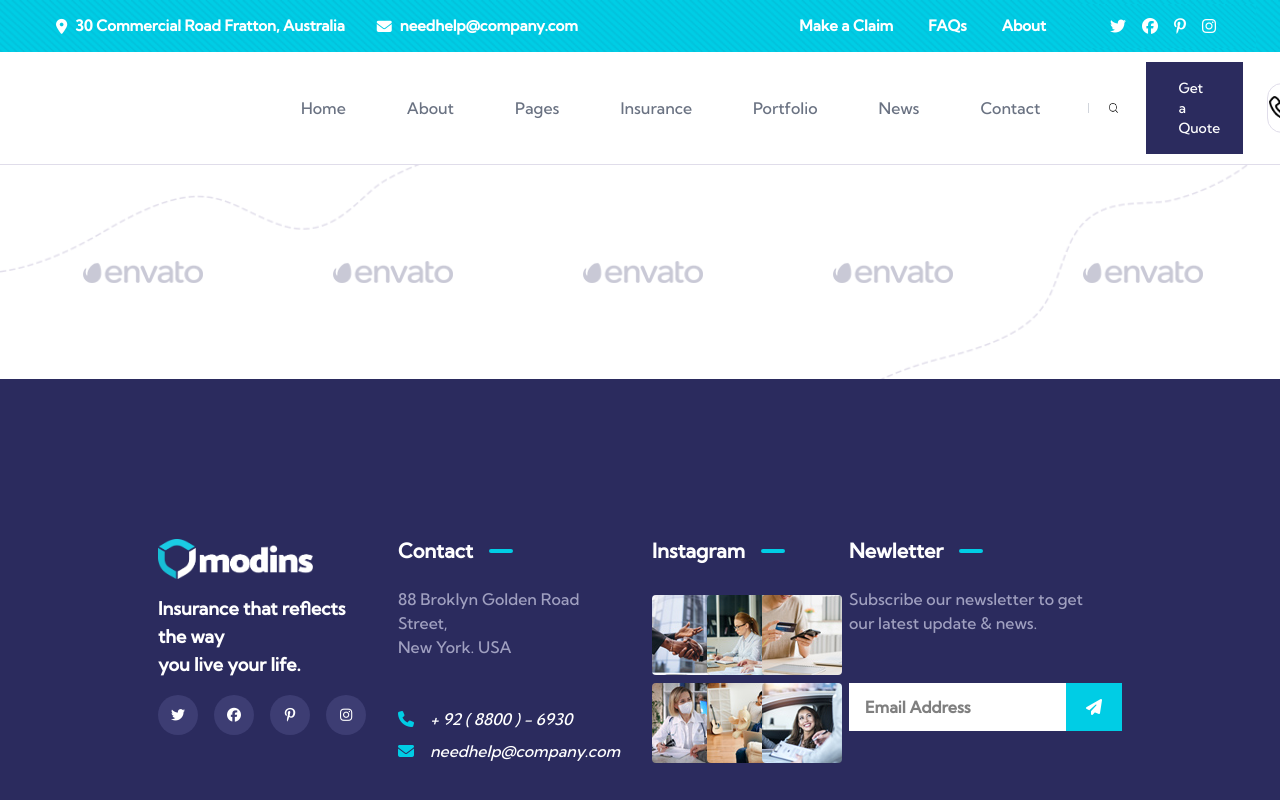
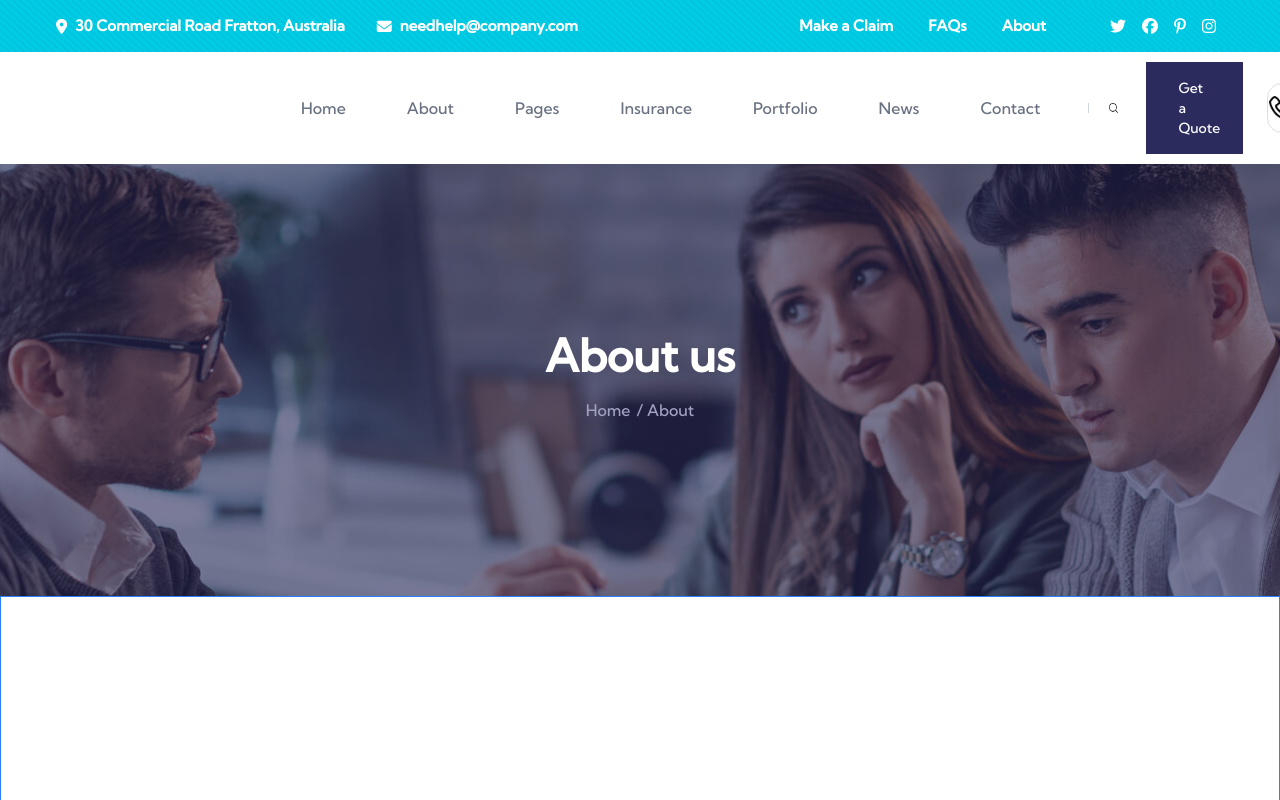
Before and after one commit to eusoncode/insure, a Next.js app in the folder frontend/: page /about in a window 1280 px wide. Shown: the top 800 px of the page. Built offline with nearby package versions, Linux system fonts and the light colour scheme.

Commit message:
Done with about us of the about me page

```diff
--- a/frontend/src/components/pages_main_section/about_main_section.tsx
+++ b/frontend/src/components/pages_main_section/about_main_section.tsx
@@ -2,10 +2,22 @@ import Envato_section from "@/components/body_section/home_page/envato_section";
 
 export default function About_main_section() {
   return (
-    <section className="">
-      <div className="flex flex-col">
-        <Envato_section />
+    <section className="flex flex-col">
+      <div className="flex justify-center items-center w-full h-108 bg-[url('/about_page/page-header-bg-1-1.jpg')] bg-cover bg-center">
+        <div className="flex flex-col justify-center items-center">
+          <p className="font-bold text-[45px] text-white leading-1.2 mb-[0.5rem]">
+            About us
+          </p>
+          <p className="text-[#A0A0C0] mb-[1rem] text-[16px]">
+            <span className="transition-all duration-400 ease-in-out hover:text-white pr-1.5">
+              Home
+            </span>
+            / About
+          </p>
+        </div>
       </div>
+      <div className="w-full h-150 border border-blue-500"></div>
+      <Envato_section />
     </section>
   );
 }
```
Also changed, not shown: frontend/public/about_page/page-header-bg-1-1.jpg (added).
